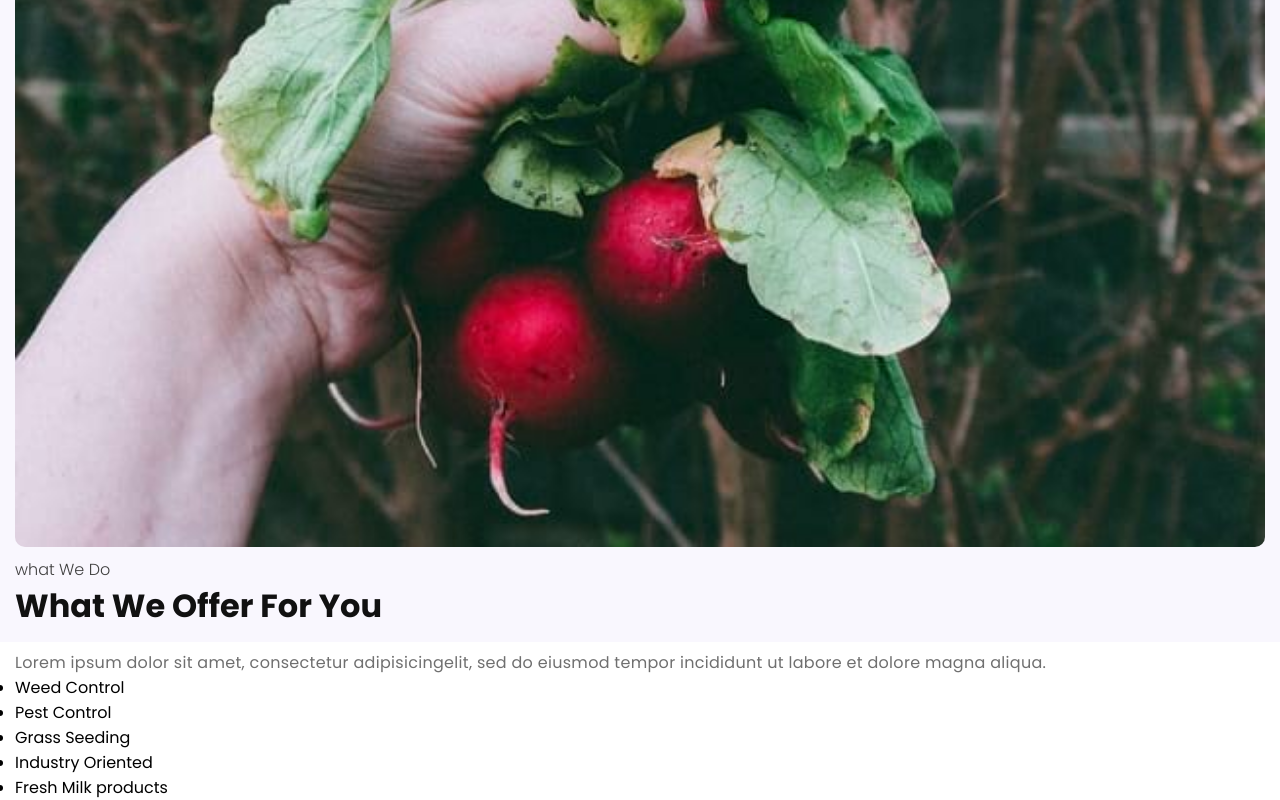
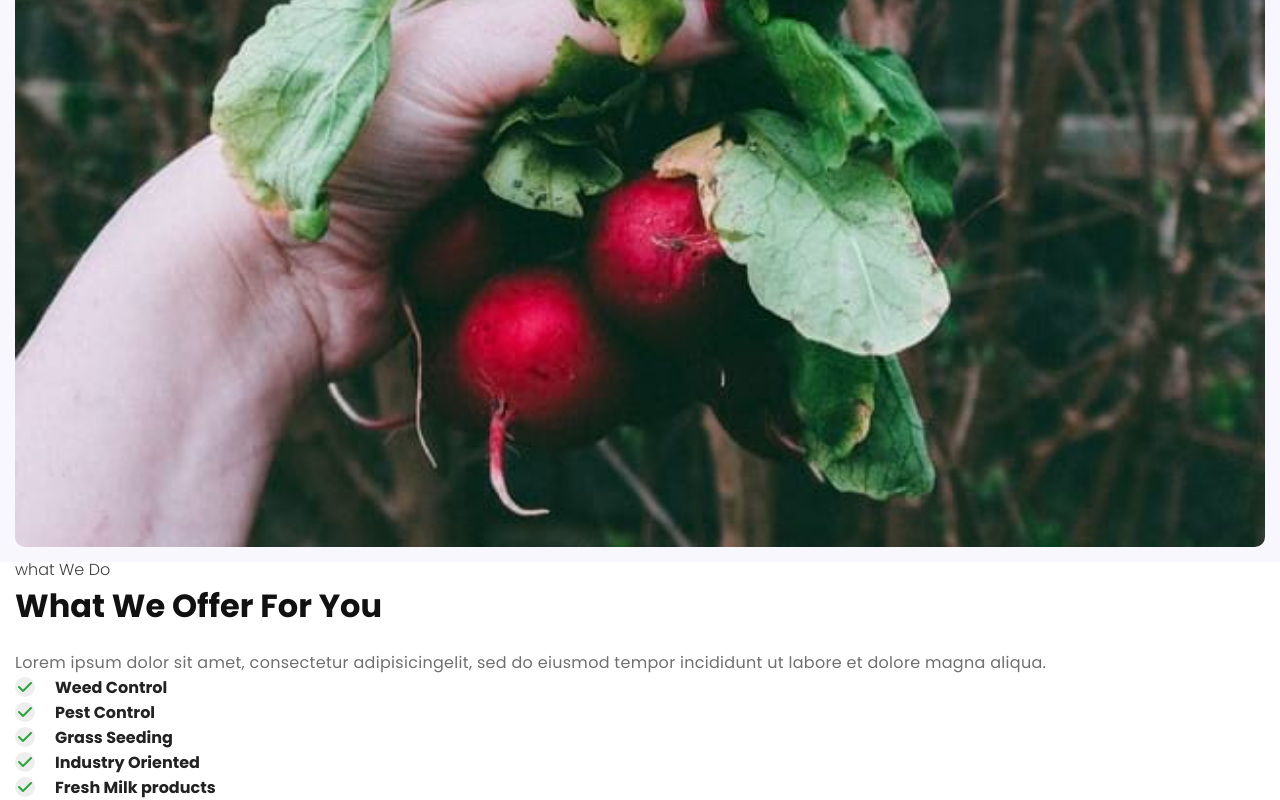
Before and after one commit to MatiasNetto/Agric-Farm-Clone, a plain HTML site: page index.html in a window 1280 px wide. Shown: the part 2318-3118 px from the top of the page. Drawn offline with Linux system fonts and the light colour scheme.

Commit message:
added "What offer for you"  list

```diff
--- a/css/styles.css
+++ b/css/styles.css
@@ -134,7 +134,7 @@
 }
 
 .what-we-do-container {
-    height: 150vh;
+    height: 140vh;
     width: 100%;
     display: flex;
     flex-direction: column;
@@ -142,3 +142,33 @@
     background: #F9F7FE;
     padding: 40px 15px 0px 15px;
 }
+
+.list__item {
+    list-style: none;
+    display: flex;
+    align-items: center;
+    font-weight: 600;
+    color: #222;
+}
+
+.green-tick {
+    height: 20px;
+    width: 20px;
+    border-radius: 50%;
+    margin-right: 20px;
+    background: #eee;
+    display: flex;
+    justify-content: center;
+    align-items: center;
+}
+
+.list-container {
+    display: flex;
+    flex-direction: column;
+    justify-content: space-around;
+    flex-grow: 0.5;
+}
+
+.green-tick .fa-check {
+    color: var(--green);
+}
--- a/index.html
+++ b/index.html
@@ -9,6 +9,8 @@
 
         <link rel="preconnect" href="https://fonts.gstatic.com">
         <link href="https://fonts.googleapis.com/css2?family=Poppins:ital,wght@0,100;0,300;0,400;0,700;0,900;1,500;1,600&display=swap" rel="stylesheet">
+
+        <script src="https://kit.fontawesome.com/24463a6218.js" crossorigin="anonymous"></script>
 
     </head>
     <body>
@@ -48,11 +50,11 @@
                 <h3 class="tittle">What We Offer For You</h3>
                 <p class="paragraph">Lorem ipsum dolor sit amet, consectetur adipisicingelit, sed do eiusmod tempor incididunt ut labore et dolore magna aliqua.</p>
                 <ul class="list-container">
-                    <li class="list__item"><div class="green-tick"></div>Weed Control</li>
-                    <li class="list__item"><div class="green-tick"></div>Pest Control</li>
-                    <li class="list__item"><div class="green-tick"></div>Grass Seeding</li>
-                    <li class="list__item"><div class="green-tick"></div>Industry Oriented</li>
-                    <li class="list__item"><div class="green-tick"></div>Fresh Milk products</li>
+                    <li class="list__item"><div class="green-tick"><i class="fas fa-check"></i></div>Weed Control</li>
+                    <li class="list__item"><div class="green-tick"><i class="fas fa-check"></i></div>Pest Control</li>
+                    <li class="list__item"><div class="green-tick"><i class="fas fa-check"></i></div>Grass Seeding</li>
+                    <li class="list__item"><div class="green-tick"><i class="fas fa-check"></i></div>Industry Oriented</li>
+                    <li class="list__item"><div class="green-tick"><i class="fas fa-check"></i></div>Fresh Milk products</li>
                 </ul>
             </div>
 
```
